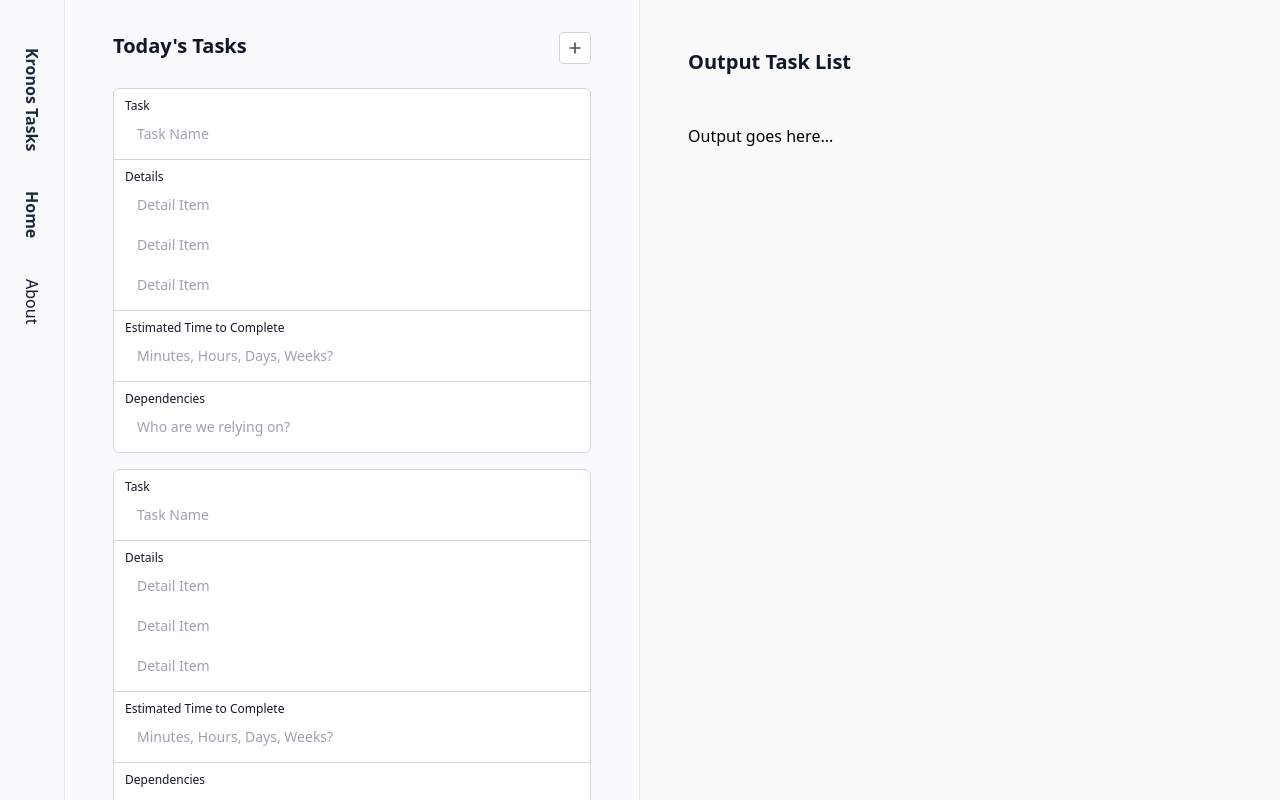
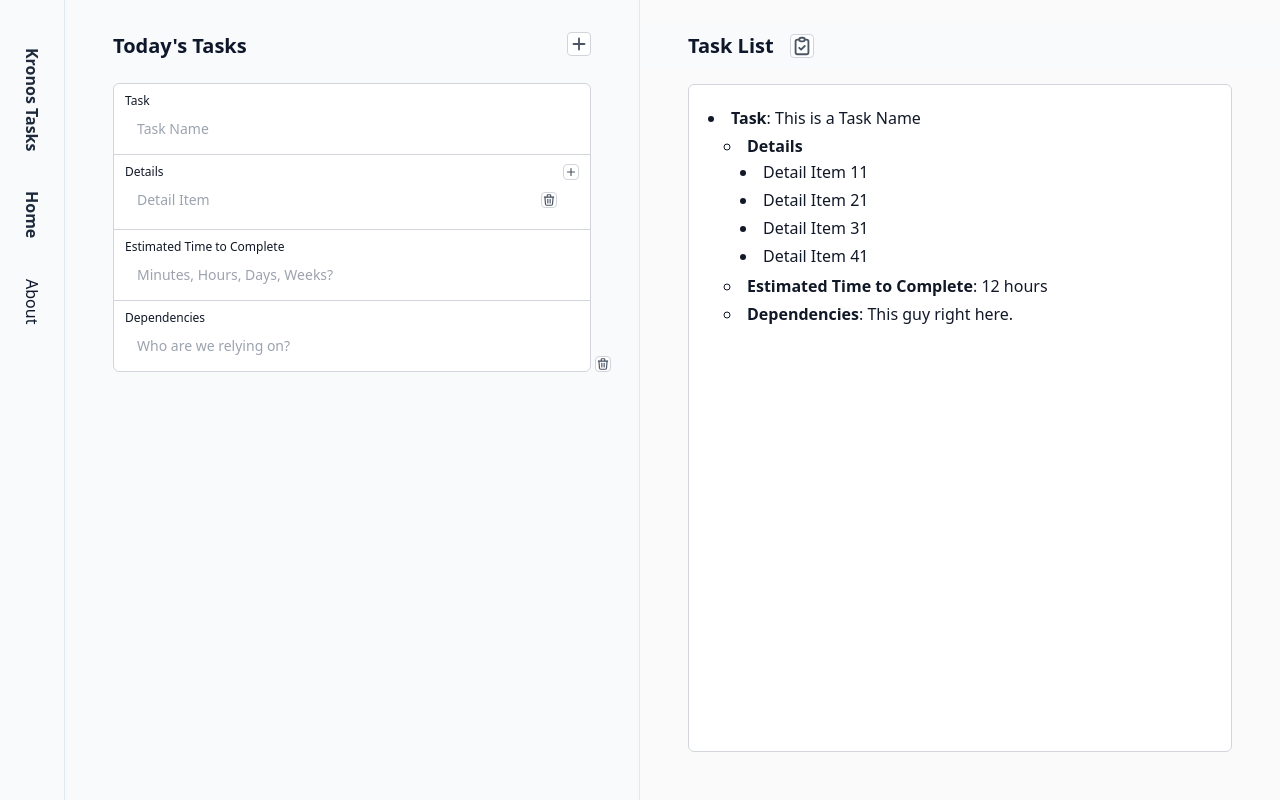
Before and after one commit to thoughtAddict/kronos-tasks, a website: page src/index.html in a window 1280 px wide. Both pictures are taken after a click on the button 575 px from the left and 48 px from the top of the page. Drawn offline with Linux system fonts and the light colour scheme; a web font is replaced by a local one.

Commit message:
Build out Task section and adding/deleting of new tasks. HTML output scaffolding and 'copy to clipboard' function.

```diff
--- a/src/index.html
+++ b/src/index.html
@@ -34,90 +34,61 @@
         <div
           class="relative z-10 mx-auto px-4 py-6 sm:px-6 md:max-w-2xl md:px-4 lg:min-h-full lg:flex-auto lg:border-x lg:border-slate-200 lg:px-8 xl:px-12"
         >
-          <div class="mb-4 text-center lg:text-left sticky top-0 py-2 bg-slate-50 flex justify-between">
+          <div class="mb-4 sticky top-0 py-2 bg-slate-50 flex justify-between">
             <p class="text-xl font-bold text-slate-900">
               Today's Tasks
             </p>
-<button class="w-8 h-8 bg-white border border-gray-300 hover:bg-gray-50 rounded flex items-center justify-center">
-  <svg xmlns="http://www.w3.org/2000/svg" viewBox="0 0 24 24" fill="none" stroke="currentColor" class="w-5 h-5 text-gray-600">
-    <path stroke-linecap="round" stroke-linejoin="round" stroke-width="2" d="M12 6v12M6 12h12" />
-  </svg>
-</button>
+            <button class="w-6 h-6 bg-white border border-gray-300 hover:bg-gray-50 rounded flex items-center justify-center" id="addNewTaskItem">
+              <svg xmlns="http://www.w3.org/2000/svg" viewBox="0 0 24 24" fill="none" stroke="currentColor" class="w-6 h-6 text-gray-600">
+                <path stroke-linecap="round" stroke-linejoin="round" stroke-width="2" d="M12 6v12M6 12h12" />
+              </svg>
+            </button>
           </div>
-
-          <div class="-space-y-px mb-4">
-            <div class="rounded-t-md bg-white px-3 pb-1.5 pt-2.5 outline outline-1 -outline-offset-1 outline-gray-300 focus-within:relative focus-within:outline focus-within:outline-2 focus-within:-outline-offset-2 focus-within:outline-indigo-600">
-              <label for="task" class="block text-xs font-medium text-gray-900">Task</label>
-              <input type="text" name="task" id="task" class="block w-full border-0 outline-none ring-0 focus:border-0 focus:outline-none focus:ring-0 placeholder:text-gray-400 sm:text-sm/6" placeholder="Task Name">
-            </div>
-            <div class="bg-white px-3 pb-1.5 pt-2.5 outline outline-1 -outline-offset-1 outline-gray-300 focus-within:relative focus-within:outline focus-within:outline-2 focus-within:-outline-offset-2 focus-within:outline-indigo-600">
-              <label for="details" class="block text-xs font-medium text-gray-900">Details</label>
-              <input type="text" name="details" id="details" class="block w-full border-0 outline-none ring-0 focus:border-0 focus:outline-none focus:ring-0 placeholder:text-gray-400 sm:text-sm/6" placeholder="Detail Item">
-              <input type="text" name="details" id="details" class="block w-full border-0 outline-none ring-0 focus:border-0 focus:outline-none focus:ring-0 placeholder:text-gray-400 sm:text-sm/6" placeholder="Detail Item">
-              <input type="text" name="details" id="details" class="block w-full border-0 outline-none ring-0 focus:border-0 focus:outline-none focus:ring-0 placeholder:text-gray-400 sm:text-sm/6" placeholder="Detail Item">
-            </div>
-            <div class="bg-white px-3 pb-1.5 pt-2.5 outline outline-1 -outline-offset-1 outline-gray-300 focus-within:relative focus-within:outline focus-within:outline-2 focus-within:-outline-offset-2 focus-within:outline-indigo-600">
-              <label for="timeEstimate" class="block text-xs font-medium text-gray-900">Estimated Time to Complete</label>
-              <input type="text" name="timeEstimate" id="timeEstimate" class="block w-full border-0 outline-none ring-0 focus:border-0 focus:outline-none focus:ring-0 placeholder:text-gray-400 sm:text-sm/6" placeholder="Minutes, Hours, Days, Weeks?">
-            </div>
-            <div class="rounded-b-md bg-white px-3 pb-1.5 pt-2.5 outline outline-1 -outline-offset-1 outline-gray-300 focus-within:relative focus-within:outline focus-within:outline-2 focus-within:-outline-offset-2 focus-within:outline-indigo-600">
-              <label for="dependencies" class="block text-xs font-medium text-gray-900">Dependencies</label>
-              <input type="text" name="dependencies" id="dependencies" class="block w-full border-0 outline-none ring-0 focus:border-0 focus:outline-none focus:ring-0 placeholder:text-gray-400 sm:text-sm/6" placeholder="Who are we relying on?">
-            </div>
-          </div>
-
-          <div class="-space-y-px mb-4">
-            <div class="rounded-t-md bg-white px-3 pb-1.5 pt-2.5 outline outline-1 -outline-offset-1 outline-gray-300 focus-within:relative focus-within:outline focus-within:outline-2 focus-within:-outline-offset-2 focus-within:outline-indigo-600">
-              <label for="task" class="block text-xs font-medium text-gray-900">Task</label>
-              <input type="text" name="task" id="task" class="block w-full border-0 outline-none ring-0 focus:border-0 focus:outline-none focus:ring-0 placeholder:text-gray-400 sm:text-sm/6" placeholder="Task Name">
-            </div>
-            <div class="bg-white px-3 pb-1.5 pt-2.5 outline outline-1 -outline-offset-1 outline-gray-300 focus-within:relative focus-within:outline focus-within:outline-2 focus-within:-outline-offset-2 focus-within:outline-indigo-600">
-              <label for="details" class="block text-xs font-medium text-gray-900">Details</label>
-              <input type="text" name="details" id="details" class="block w-full border-0 outline-none ring-0 focus:border-0 focus:outline-none focus:ring-0 placeholder:text-gray-400 sm:text-sm/6" placeholder="Detail Item">
-              <input type="text" name="details" id="details" class="block w-full border-0 outline-none ring-0 focus:border-0 focus:outline-none focus:ring-0 placeholder:text-gray-400 sm:text-sm/6" placeholder="Detail Item">
-              <input type="text" name="details" id="details" class="block w-full border-0 outline-none ring-0 focus:border-0 focus:outline-none focus:ring-0 placeholder:text-gray-400 sm:text-sm/6" placeholder="Detail Item">
-            </div>
-            <div class="bg-white px-3 pb-1.5 pt-2.5 outline outline-1 -outline-offset-1 outline-gray-300 focus-within:relative focus-within:outline focus-within:outline-2 focus-within:-outline-offset-2 focus-within:outline-indigo-600">
-              <label for="timeEstimate" class="block text-xs font-medium text-gray-900">Estimated Time to Complete</label>
-              <input type="text" name="timeEstimate" id="timeEstimate" class="block w-full border-0 outline-none ring-0 focus:border-0 focus:outline-none focus:ring-0 placeholder:text-gray-400 sm:text-sm/6" placeholder="Minutes, Hours, Days, Weeks?">
-            </div>
-            <div class="rounded-b-md bg-white px-3 pb-1.5 pt-2.5 outline outline-1 -outline-offset-1 outline-gray-300 focus-within:relative focus-within:outline focus-within:outline-2 focus-within:-outline-offset-2 focus-within:outline-indigo-600">
-              <label for="dependencies" class="block text-xs font-medium text-gray-900">Dependencies</label>
-              <input type="text" name="dependencies" id="dependencies" class="block w-full border-0 outline-none ring-0 focus:border-0 focus:outline-none focus:ring-0 placeholder:text-gray-400 sm:text-sm/6" placeholder="Who are we relying on?">
-            </div>
-          </div>
-
-          <div class="-space-y-px mb-4">
-            <div class="rounded-t-md bg-white px-3 pb-1.5 pt-2.5 outline outline-1 -outline-offset-1 outline-gray-300 focus-within:relative focus-within:outline focus-within:outline-2 focus-within:-outline-offset-2 focus-within:outline-indigo-600">
-              <label for="task" class="block text-xs font-medium text-gray-900">Task</label>
-              <input type="text" name="task" id="task" class="block w-full border-0 outline-none ring-0 focus:border-0 focus:outline-none focus:ring-0 placeholder:text-gray-400 sm:text-sm/6" placeholder="Task Name">
-            </div>
-            <div class="bg-white px-3 pb-1.5 pt-2.5 outline outline-1 -outline-offset-1 outline-gray-300 focus-within:relative focus-within:outline focus-within:outline-2 focus-within:-outline-offset-2 focus-within:outline-indigo-600">
-              <label for="details" class="block text-xs font-medium text-gray-900">Details</label>
-              <input type="text" name="details" id="details" class="block w-full border-0 outline-none ring-0 focus:border-0 focus:outline-none focus:ring-0 placeholder:text-gray-400 sm:text-sm/6" placeholder="Detail Item">
-              <input type="text" name="details" id="details" class="block w-full border-0 outline-none ring-0 focus:border-0 focus:outline-none focus:ring-0 placeholder:text-gray-400 sm:text-sm/6" placeholder="Detail Item">
-              <input type="text" name="details" id="details" class="block w-full border-0 outline-none ring-0 focus:border-0 focus:outline-none focus:ring-0 placeholder:text-gray-400 sm:text-sm/6" placeholder="Detail Item">
-            </div>
-            <div class="bg-white px-3 pb-1.5 pt-2.5 outline outline-1 -outline-offset-1 outline-gray-300 focus-within:relative focus-within:outline focus-within:outline-2 focus-within:-outline-offset-2 focus-within:outline-indigo-600">
-              <label for="timeEstimate" class="block text-xs font-medium text-gray-900">Estimated Time to Complete</label>
-              <input type="text" name="timeEstimate" id="timeEstimate" class="block w-full border-0 outline-none ring-0 focus:border-0 focus:outline-none focus:ring-0 placeholder:text-gray-400 sm:text-sm/6" placeholder="Minutes, Hours, Days, Weeks?">
-            </div>
-            <div class="rounded-b-md bg-white px-3 pb-1.5 pt-2.5 outline outline-1 -outline-offset-1 outline-gray-300 focus-within:relative focus-within:outline focus-within:outline-2 focus-within:-outline-offset-2 focus-within:outline-indigo-600">
-              <label for="dependencies" class="block text-xs font-medium text-gray-900">Dependencies</label>
-              <input type="text" name="dependencies" id="dependencies" class="block w-full border-0 outline-none ring-0 focus:border-0 focus:outline-none focus:ring-0 placeholder:text-gray-400 sm:text-sm/6" placeholder="Who are we relying on?">
-            </div>
-          </div>
-
+          <div id="taskListSource"></div>
         </div>
       </header>
-      <main class="bg-neutral-50 border-t border-slate-200 lg:relative lg:pb-28 lg:ml-140 lg:border-t-0 xl:ml-160 min-h-screen">
-        <div class="relative">
-          <div class="pb-12 pt-16 sm:pb-4 lg:pt-12">
-            <div class="text-xl text-slate-900 font-bold leading-7 pl-12">
-              Output Task List
+      <main class="bg-neutral-50 border-t border-slate-200 lg:relative lg:ml-140 lg:border-t-0 xl:ml-160 min-h-screen">
+        <div class="relative h-screen">
+          <div class="flex flex-col h-full pb-12 pt-6 sm:pb-4">
+            <div class="mb-4 px-12 py-2 bg-slate-50 flex items-center">
+              <p class="text-xl font-bold text-slate-900">
+                Task List
+              </p>
+              <button class="w-6 h-6 bg-white border border-gray-300 hover:bg-gray-50 rounded flex items-center justify-center ml-4" id="copyToClipboard">
+                <svg xmlns="http://www.w3.org/2000/svg" width="24" height="24" viewBox="0 0 24 24" fill="none" stroke="currentColor" stroke-width="2" stroke-linecap="round" stroke-linejoin="round"
+                     class="w-6 h-6 text-gray-600">
+                  <path stroke="none" d="M0 0h24v24H0z" fill="none"/>
+                  <path d="M9 5h-2a2 2 0 0 0 -2 2v12a2 2 0 0 0 2 2h10a2 2 0 0 0 2 -2v-12a2 2 0 0 0 -2 -2h-2" />
+                  <path d="M9 3m0 2a2 2 0 0 1 2 -2h2a2 2 0 0 1 2 2v0a2 2 0 0 1 -2 2h-2a2 2 0 0 1 -2 -2z" />
+                  <path d="M9 14l2 2l4 -4" />
+                </svg>
+              </button>
+              <span id="copiedToClipboard" class="ml-4 opacity-0 transition-opacity duration-1000 ease-in-out">
+                Copied to Clipboard
+              </span>
             </div>
-            <div class="grid grid-cols-1 xl:grid-cols-2 2xl:grid-cols-3 gap-6 px-2 lg:px-12 py-12">
-             Output goes here...
+            <div class="flex-1 px-2 lg:px-12 pb-8">
+              <div
+                name="taskListOutput"
+                id="taskListOutput"
+                class="block w-full h-full p-5 rounded-md bg-white text-base text-gray-900 outline outline-1 -outline-offset-1 outline-gray-300 placeholder:text-gray-400 focus:outline focus:outline-2 focus:-outline-offset-2 focus:outline-indigo-600 sm:text-sm/6"
+              >
+                <ul style="list-style-type: disc; list-style-position: inside; font-size: 16px;">
+                  <li style="padding: 2px 0;"><strong>Task</strong>: This is a Task Name</li>
+                  <ul style="padding-left: 16px; list-style-type: circle; list-style-position: inside;">
+                    <li style="padding: 2px 0;"><strong>Details</strong>
+                      <ul style="padding-left: 16px; list-style-type: disc; list-style-position: inside;">
+                        <li style="padding: 2px 0;">Detail Item 11</li>
+                        <li style="padding: 2px 0;">Detail Item 21</li>
+                        <li style="padding: 2px 0;">Detail Item 31</li>
+                        <li style="padding: 2px 0;">Detail Item 41</li>
+                      </ul>
+                    </li>
+                    <li style="padding: 2px 0;"><strong>Estimated Time to Complete</strong>:  12 hours</li>
+                    <li style="padding: 2px 0;"><strong>Dependencies</strong>:  This guy right here.</li>
+                  </ul>
+                </ul>
+              </div>
             </div>
           </div>
         </div>
@@ -125,10 +96,224 @@
       <footer class="border-t border-slate-200 bg-slate-50 pt-5 pb-10 lg:hidden">
         <div class="mx-auto md:max-w-2xl">
           <div class="mt-2 text-md font-bold leading-7 text-slate-900 text-center">
-            I Need Serenity
+            Footer Stuff
           </div>
         </div>
       </footer>
     </div>
+
+    <script id="newTaskItemTemplate" type="text/html">
+      <div class="relative -space-y-px mb-4" id="task_<%= id %>">
+        <button class="w-4 h-4 bg-white border border-gray-300 hover:bg-gray-50 rounded absolute bottom-0 right-[-20px] flex items-center justify-center" id="delete_<%= id %>">
+          <svg xmlns="http://www.w3.org/2000/svg" width="24" height="24" viewBox="0 0 24 24" fill="none" stroke="currentColor" stroke-width="2" stroke-linecap="round" stroke-linejoin="round"
+                class="w-4 h-4 text-gray-600">
+            <path stroke="none" d="M0 0h24v24H0z" fill="none"/>
+            <path d="M4 7l16 0" />
+            <path d="M10 11l0 6" />
+            <path d="M14 11l0 6" />
+            <path d="M5 7l1 12a2 2 0 0 0 2 2h8a2 2 0 0 0 2 -2l1 -12" />
+            <path d="M9 7v-3a1 1 0 0 1 1 -1h4a1 1 0 0 1 1 1v3" />
+          </svg>
+        </button>
+        <div class="rounded-t-md bg-white px-3 pb-1.5 pt-2.5 outline outline-1 -outline-offset-1 outline-gray-300 focus-within:relative focus-within:outline focus-within:outline-2 focus-within:-outline-offset-2 focus-within:outline-indigo-600">
+          <label for="task" class="block text-xs font-medium text-gray-900">Task</label>
+          <input type="text" name="taskNameValue_<%= id %>" id="taskNameValue_<%= id %>" class="block w-full border-0 outline-none ring-0 focus:border-0 focus:outline-none focus:ring-0 placeholder:text-gray-400 sm:text-sm/6" placeholder="Task Name">
+        </div>
+        <div class="bg-white px-3 py-2.5 outline outline-1 -outline-offset-1 outline-gray-300 focus-within:relative focus-within:outline focus-within:outline-2 focus-within:-outline-offset-2 focus-within:outline-indigo-600">
+          <div class="flex justify-between">
+            <label for="details" class="block text-xs font-medium text-gray-900">Details</label>
+            <button class="w-4 h-4 bg-white border border-gray-300 hover:bg-gray-50 rounded flex items-center justify-center" id="newDetail_<%= id %>">
+              <svg xmlns="http://www.w3.org/2000/svg" viewBox="0 0 24 24" fill="none" stroke="currentColor" class="w-4 h-4 text-gray-600">
+                <path stroke-linecap="round" stroke-linejoin="round" stroke-width="2" d="M12 6v12M6 12h12" />
+              </svg>
+            </button>
+          </div>
+          <div id="details_<%= id %>">
+            <div class="flex items-center" id="detailItem_<%= id %>_<%= itemId %>">
+              <input type="text" name="detailItemValue_<%= id %>_<%= itemId %>" id="detailItemValue_<%= id %>_<%= itemId %>" class="block w-11/12 border-0 outline-none ring-0 focus:border-0 focus:outline-none focus:ring-0 placeholder:text-gray-400 sm:text-sm/6" placeholder="Detail Item">
+              <button id="delete_detailItem_<%= id %>_<%= itemId %>" class="w-4 h-4 bg-white border border-gray-300 hover:bg-gray-50 rounded flex items-center justify-center">
+                <svg xmlns="http://www.w3.org/2000/svg" width="24" height="24" viewBox="0 0 24 24" fill="none" stroke="currentColor" stroke-width="2" stroke-linecap="round" stroke-linejoin="round"
+                      class="w-4 h-4 text-gray-600">
+                  <path stroke="none" d="M0 0h24v24H0z" fill="none"/>
+                  <path d="M4 7l16 0" />
+                  <path d="M10 11l0 6" />
+                  <path d="M14 11l0 6" />
+                  <path d="M5 7l1 12a2 2 0 0 0 2 2h8a2 2 0 0 0 2 -2l1 -12" />
+                  <path d="M9 7v-3a1 1 0 0 1 1 -1h4a1 1 0 0 1 1 1v3" />
+                </svg>
+              </button>
+            </div>
+          </div>
+        </div>
+        <div class="bg-white px-3 pb-1.5 pt-2.5 outline outline-1 -outline-offset-1 outline-gray-300 focus-within:relative focus-within:outline focus-within:outline-2 focus-within:-outline-offset-2 focus-within:outline-indigo-600">
+          <label for="timeEstimate" class="block text-xs font-medium text-gray-900">Estimated Time to Complete</label>
+          <input type="text" name="estimationValue_<%= id %>" id="estimationValue_<%= id %>" class="block w-full border-0 outline-none ring-0 focus:border-0 focus:outline-none focus:ring-0 placeholder:text-gray-400 sm:text-sm/6" placeholder="Minutes, Hours, Days, Weeks?">
+        </div>
+        <div class="rounded-b-md bg-white px-3 pb-1.5 pt-2.5 outline outline-1 -outline-offset-1 outline-gray-300 focus-within:relative focus-within:outline focus-within:outline-2 focus-within:-outline-offset-2 focus-within:outline-indigo-600">
+          <label for="dependencies" class="block text-xs font-medium text-gray-900">Dependencies</label>
+          <input type="text" name="dependenciesValue_<%= id %>" id="dependenciesValue_<%= id %>" class="block w-full border-0 outline-none ring-0 focus:border-0 focus:outline-none focus:ring-0 placeholder:text-gray-400 sm:text-sm/6" placeholder="Who are we relying on?">
+        </div>
+      </div>
+    </script>
+
+    <script id="newDetailItemTemplate" type="text/html">
+      <div class="flex items-center" id="detailItem_<%= id %>_<%= itemId %>">
+        <input type="text" name="detailItemValue_<%= id %>_<%= itemId %>" id="detailItemValue_<%= id %>_<%= itemId %>" class="block w-11/12 border-0 outline-none ring-0 focus:border-0 focus:outline-none focus:ring-0 placeholder:text-gray-400 sm:text-sm/6" placeholder="Detail Item">
+        <button id="delete_detailItem_<%= id %>_<%= itemId %>" class="w-4 h-4 bg-white border border-gray-300 hover:bg-gray-50 rounded flex items-center justify-center">
+          <svg xmlns="http://www.w3.org/2000/svg" width="24" height="24" viewBox="0 0 24 24" fill="none" stroke="currentColor" stroke-width="2" stroke-linecap="round" stroke-linejoin="round"
+                class="w-4 h-4 text-gray-600">
+            <path stroke="none" d="M0 0h24v24H0z" fill="none"/>
+            <path d="M4 7l16 0" />
+            <path d="M10 11l0 6" />
+            <path d="M14 11l0 6" />
+            <path d="M5 7l1 12a2 2 0 0 0 2 2h8a2 2 0 0 0 2 -2l1 -12" />
+            <path d="M9 7v-3a1 1 0 0 1 1 -1h4a1 1 0 0 1 1 1v3" />
+          </svg>
+        </button>
+      </div>
+    </script>
+
+    <script>
+
+      document.getElementById('addNewTaskItem').addEventListener('click', (event) => {
+        const newTaskId = generateRandomString(10);
+        const firstDetailItemId = generateRandomString(10);
+        const newTaskItemHTML = tmpl("newTaskItemTemplate", {"id":newTaskId, "itemId":firstDetailItemId});
+        document.getElementById('taskListSource').insertAdjacentHTML('beforeend', newTaskItemHTML);
+
+        document.getElementById('delete_' + newTaskId).addEventListener('click', (event) => {
+          document.getElementById('task_' + newTaskId).remove();
+        });
+
+        document.getElementById('delete_detailItem_' + newTaskId + "_" + firstDetailItemId).addEventListener('click', (event) => {
+          document.getElementById('detailItem_' + newTaskId + "_" + firstDetailItemId).remove();
+        });
+
+        document.getElementById('newDetail_' + newTaskId).addEventListener('click', (event) => {
+          const nextDetailItemId = generateRandomString(10);
+          const newDetailItemHTML = tmpl("newDetailItemTemplate", {"id":newTaskId, "itemId":nextDetailItemId});
+          document.getElementById('details_' + newTaskId).insertAdjacentHTML('beforeend', newDetailItemHTML);
+
+          document.getElementById('delete_detailItem_' + newTaskId + "_" + nextDetailItemId).addEventListener('click', (event) => {
+            document.getElementById('detailItem_' + newTaskId + "_" + nextDetailItemId).remove();
+          });
+        });
+      });
+
+      document.getElementById('copyToClipboard').addEventListener('click', (event) => {
+        highlight('taskListOutput');
+        document.execCommand("copy");
+        showAndFadeSpan('copiedToClipboard');
+      });
+
+      (function(){
+        var cache = {};
+
+        this.tmpl = function tmpl(str, data){
+          // Figure out if we're getting a template, or if we need to
+          // load the template - and be sure to cache the result.
+          var fn = !/\W/.test(str) ?
+            cache[str] = cache[str] ||
+              tmpl(document.getElementById(str).innerHTML) :
+
+            // Generate a reusable function that will serve as a template
+            // generator (and which will be cached).
+            new Function("obj",
+              "var p=[],print=function(){p.push.apply(p,arguments);};" +
+
+              // Introduce the data as local variables using with(){}
+              "with(obj){p.push('" +
+
+              // Convert the template into pure JavaScript
+              str
+                .replace(/[\r\t\n]/g, " ")
+                .split("<%").join("\t")
+                .replace(/((^|%>)[^\t]*)'/g, "$1\r")
+                .replace(/\t=(.*?)%>/g, "',$1,'")
+                .split("\t").join("');")
+                .split("%>").join("p.push('")
+                .split("\r").join("\\'")
+            + "');}return p.join('');");
+
+          // Provide some basic currying to the user
+          return data ? fn( data ) : fn;
+        };
+      })();
+
+      const generateRandomString = (length, options = {}) => {
+        // Default options
+        const config = {
+            numbers: true,
+            lowercase: true,
+            uppercase: true,
+            special: false,
+            ...options
+        };
+
+        // Character sets
+        const chars = {
+            numbers: '0123456789',
+            lowercase: 'abcdefghijklmnopqrstuvwxyz',
+            uppercase: 'ABCDEFGHIJKLMNOPQRSTUVWXYZ',
+            special: '!@#$%^&*()_+-=[]{}|;:,.<>?'
+        };
+
+        // Build character pool based on options
+        let charPool = '';
+        if (config.numbers) charPool += chars.numbers;
+        if (config.lowercase) charPool += chars.lowercase;
+        if (config.uppercase) charPool += chars.uppercase;
+        if (config.special) charPool += chars.special;
+
+        if (charPool === '') {
+            throw new Error('At least one character type must be selected');
+        }
+
+        // Generate random string
+        let result = '';
+        for (let i = 0; i < length; i++) {
+            const randomIndex = Math.floor(Math.random() * charPool.length);
+            result += charPool[randomIndex];
+        }
+
+        return result;
+      };
+
+      const highlight = (id) => {
+        if (document.selection) {
+          var range = document.body.createTextRange();
+          range.moveToElementText(document.getElementById(id));
+          range.select();
+        } else if (window.getSelection) {
+          var range = document.createRange();
+          range.selectNode(document.getElementById(id));
+          window.getSelection().removeAllRanges();
+          window.getSelection().addRange(range);
+        }
+      };
+
+      const showAndFadeSpan = (element) => {
+        const span = document.getElementById(element);
+
+        // Reset any existing state
+        span.classList.remove('opacity-100');
+        span.classList.add('opacity-0');
+
+        // Force a reflow
+        void span.offsetWidth;
+
+        // Make visible
+        span.classList.remove('opacity-0');
+        span.classList.add('opacity-100');
+
+        // Start fade out after 2 seconds
+        setTimeout(() => {
+          span.classList.remove('opacity-100');
+          span.classList.add('opacity-0');
+        }, 2000);
+      }
+
+    </script>
+
   </body>
 </html>
```
Also changed, not shown: src/output.css.
